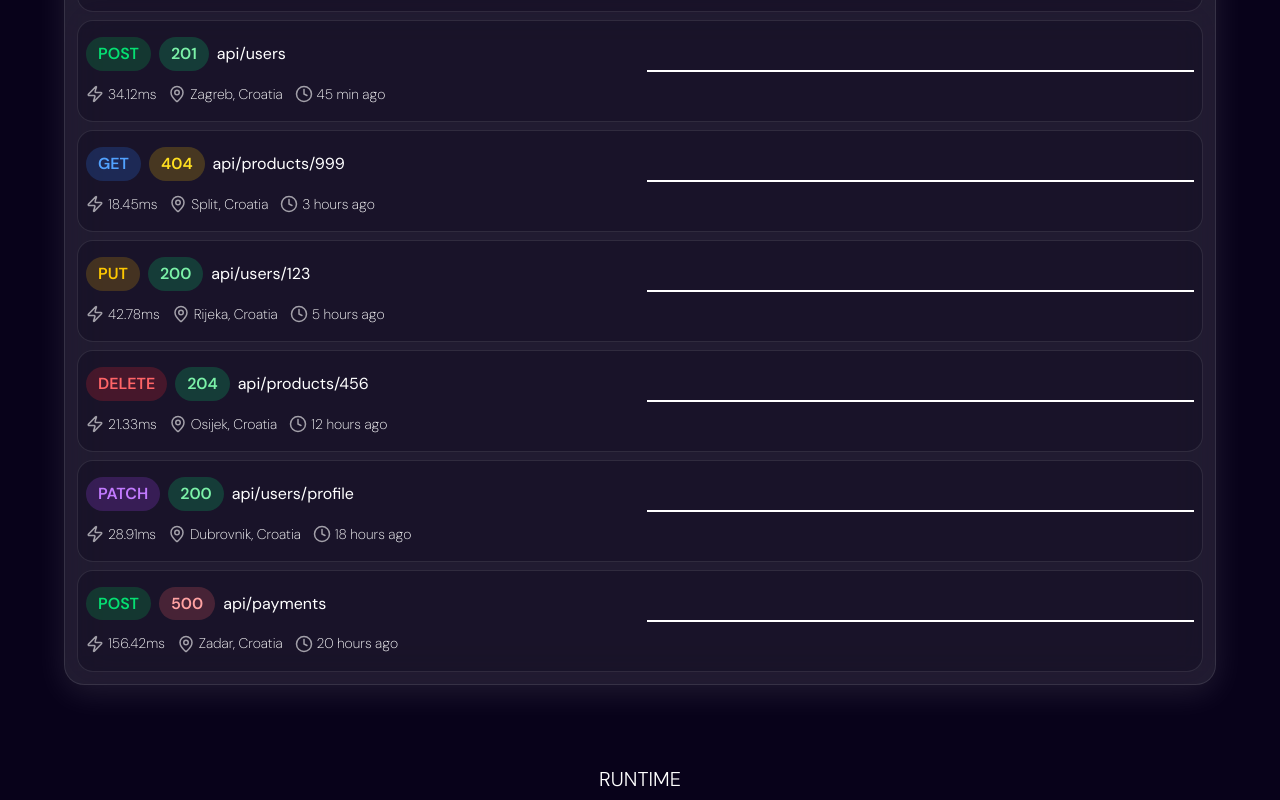
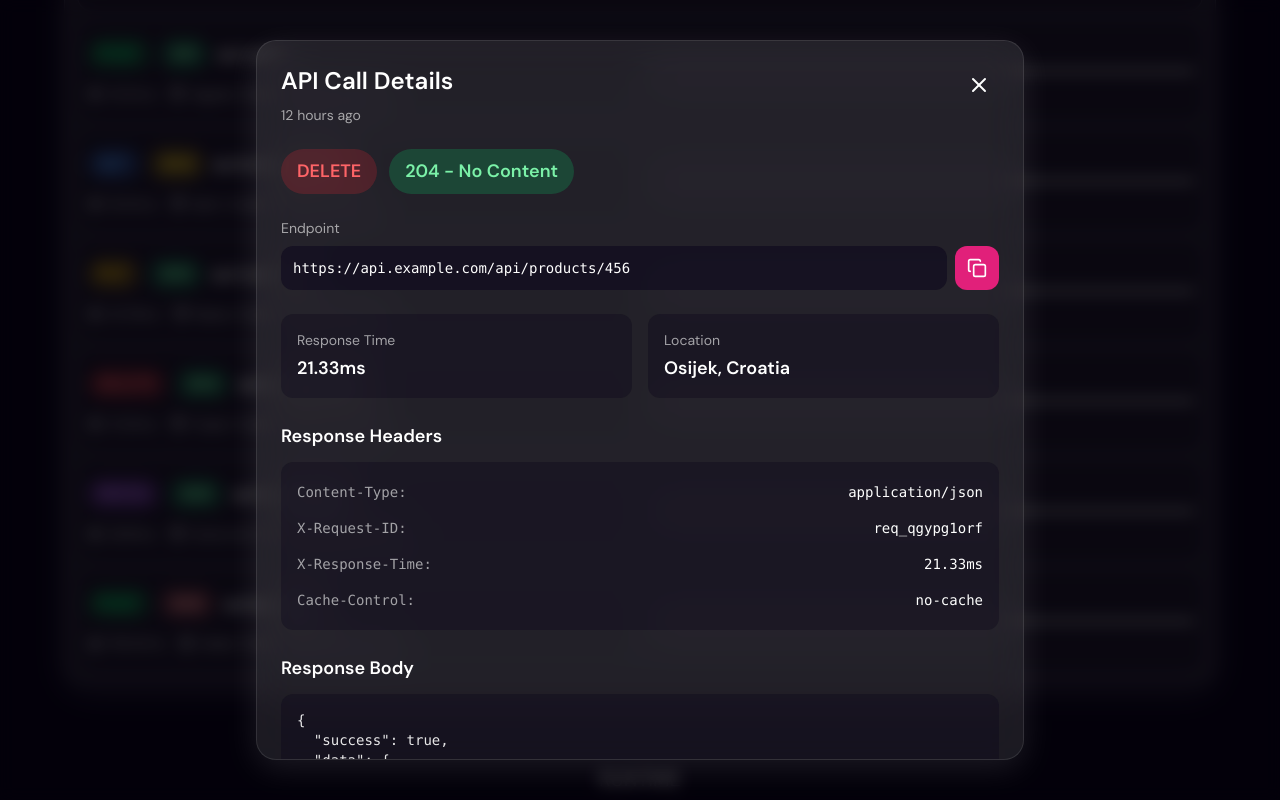
Before and after one commit to AdrianPalcic/Treblle-hackaton, a React (Vite) app: page / in a window 1280 px wide. Both pictures are taken after a click on the element 640 px from the left and 1327 px from the top of the page. Shown: the part 927-1727 px from the top of the page. Built offline with nearby package versions, Linux system fonts and the light colour scheme.

Commit message:
Added a modal to expand the api call details

```diff
--- a/src/App.tsx
+++ b/src/App.tsx
@@ -5,6 +5,8 @@ import RequestBar from "./components/RequestBar";
 import { useState } from "react";
 import TableView from "./components/TableView";
 import Footer from "./components/Footer";
+import Modal from "./components/Modal";
+import type { APICall } from "./types";
 
 function App() {
   const [view, setView] = useState("List");
@@ -12,6 +14,10 @@ function App() {
   const [selectedTime, setSelectedTime] = useState("Last 24h");
   const [selectedMethod, setSelectedMethod] = useState("All");
   const [selectedResponse, setSelectedResponse] = useState("All");
+
+  // Modal state
+  const [isModalOpen, setIsModalOpen] = useState(false);
+  const [selectedApiCall, setSelectedApiCall] = useState<APICall | null>(null);
 
   return (
     <main>
@@ -32,14 +38,27 @@ function App() {
           selectedTime={selectedTime}
           selectedMethod={selectedMethod}
           selectedResponse={selectedResponse}
+          onApiCallClick={(call) => {
+            setSelectedApiCall(call);
+            setIsModalOpen(true);
+          }}
         />
       ) : (
         <TableView
           selectedTime={selectedTime}
           selectedMethod={selectedMethod}
           selectedResponse={selectedResponse}
+          onApiCallClick={(call) => {
+            setSelectedApiCall(call);
+            setIsModalOpen(true);
+          }}
         />
       )}
+      <Modal
+        isOpen={isModalOpen}
+        onClose={() => setIsModalOpen(false)}
+        apiCall={selectedApiCall}
+      />
       <Footer />
     </main>
   );
--- a/src/components/Modal.tsx
+++ b/src/components/Modal.tsx
@@ -1,7 +1,172 @@
-import React from "react";
+import { X, Copy, Check } from "lucide-react";
+import { useState } from "react";
+import type { APICall } from "../types";
 
-const Modal = () => {
-  return <div>Modal</div>;
+interface ModalProps {
+  isOpen: boolean;
+  onClose: () => void;
+  apiCall: APICall | null;
+}
+
+const Modal = ({ isOpen, onClose, apiCall }: ModalProps) => {
+  const [copied, setCopied] = useState(false);
+
+  if (!isOpen || !apiCall) return null;
+
+  const getStatusText = (status: number) => {
+    const statusTexts: { [key: number]: string } = {
+      200: "OK",
+      201: "Created",
+      204: "No Content",
+      301: "Moved Permanently",
+      401: "Unauthorized",
+      404: "Not Found",
+      422: "Unprocessable Entity",
+      500: "Internal Server Error",
+    };
+    return statusTexts[status] || "Unknown";
+  };
+
+  const getMethodColor = (method: string) => {
+    const colors: { [key: string]: string } = {
+      GET: "bg-blue-500/20 text-blue-400",
+      POST: "bg-green-500/20 text-green-400",
+      PUT: "bg-yellow-500/20 text-yellow-400",
+      DELETE: "bg-red-500/20 text-red-400",
+      PATCH: "bg-purple-500/20 text-purple-400",
+    };
+    return colors[method] || "bg-gray-500/20 text-gray-400";
+  };
+
+  const getStatusColor = (status: number) => {
+    if (status >= 200 && status < 300) return "bg-green-400/20 text-green-300";
+    if (status >= 300 && status < 400) return "bg-blue-400/20 text-blue-300";
+    if (status >= 400 && status < 500)
+      return "bg-yellow-400/20 text-yellow-300";
+    return "bg-red-400/20 text-red-300";
+  };
+
+  const copyEndpoint = () => {
+    const fullUrl = `https://api.example.com/${apiCall.endpoint}`;
+    navigator.clipboard.writeText(fullUrl);
+    setCopied(true);
+    setTimeout(() => setCopied(false), 2000);
+  };
+
+  // Dummy data for demonstration
+  const responseBody = {
+    success: true,
+    data: {
+      id: apiCall.id,
+      message: "Request processed successfully",
+      timestamp: new Date().toISOString(),
+    },
+  };
+
+  const headers = {
+    "Content-Type": "application/json",
+    "X-Request-ID": `req_${Math.random().toString(36).substr(2, 9)}`,
+    "X-Response-Time": apiCall.responseTime,
+    "Cache-Control": "no-cache",
+  };
+
+  return (
+    <div className="fixed inset-0 z-[9999] flex items-center justify-center p-4">
+      {/* Backdrop */}
+      <div
+        className="absolute inset-0 bg-black/60 backdrop-blur-sm"
+        onClick={onClose}
+      />
+
+      {/* Modal */}
+      <div className="relative w-full max-w-3xl max-h-[90vh] overflow-y-auto glass rounded-3xl p-6">
+        {/* Header */}
+        <div className="flex justify-between items-start mb-6">
+          <div>
+            <h2 className="text-2xl font-semibold mb-2">API Call Details</h2>
+            <p className="text-white/60 text-sm">{apiCall.timestamp}</p>
+          </div>
+          <button
+            onClick={onClose}
+            className="p-2 hover:bg-white/10 rounded-full transition-colors"
+          >
+            <X size={24} />
+          </button>
+        </div>
+
+        {/* Method and Status */}
+        <div className="flex gap-3 items-center mb-6">
+          <div
+            className={`method py-2 px-4 rounded-full text-[18px] font-semibold ${getMethodColor(
+              apiCall.method
+            )}`}
+          >
+            {apiCall.method}
+          </div>
+          <div
+            className={`response py-2 px-4 rounded-full text-[18px] font-semibold ${getStatusColor(
+              apiCall.status
+            )}`}
+          >
+            {apiCall.status} - {getStatusText(apiCall.status)}
+          </div>
+        </div>
+
+        {/* Endpoint with Copy Button */}
+        <div className="mb-6">
+          <label className="text-sm text-white/60 mb-2 block">Endpoint</label>
+          <div className="flex gap-2 items-center">
+            <div className="flex-1 bg-tetriary/50 rounded-xl p-3 font-mono text-sm">
+              https://api.example.com/{apiCall.endpoint}
+            </div>
+            <button
+              onClick={copyEndpoint}
+              className="p-3 bg-primary hover:bg-primary-light rounded-xl transition-colors"
+            >
+              {copied ? <Check size={20} /> : <Copy size={20} />}
+            </button>
+          </div>
+        </div>
+
+        {/* Info Grid */}
+        <div className="grid grid-cols-2 gap-4 mb-6">
+          <div className="bg-tetriary/30 rounded-xl p-4">
+            <label className="text-sm text-white/60 mb-1 block">
+              Response Time
+            </label>
+            <p className="text-lg font-semibold">{apiCall.responseTime}</p>
+          </div>
+          <div className="bg-tetriary/30 rounded-xl p-4">
+            <label className="text-sm text-white/60 mb-1 block">Location</label>
+            <p className="text-lg font-semibold">{apiCall.location}</p>
+          </div>
+        </div>
+
+        {/* Response Headers */}
+        <div className="mb-6">
+          <h3 className="text-lg font-semibold mb-3">Response Headers</h3>
+          <div className="bg-tetriary/30 rounded-xl p-4 space-y-2">
+            {Object.entries(headers).map(([key, value]) => (
+              <div key={key} className="flex justify-between py-1">
+                <span className="text-white/60 font-mono text-sm">{key}:</span>
+                <span className="font-mono text-sm">{value}</span>
+              </div>
+            ))}
+          </div>
+        </div>
+
+        {/* Response Body */}
+        <div className="mb-4">
+          <h3 className="text-lg font-semibold mb-3">Response Body</h3>
+          <div className="bg-tetriary/30 rounded-xl p-4">
+            <pre className="text-sm font-mono overflow-x-auto text-white/90">
+              {JSON.stringify(responseBody, null, 2)}
+            </pre>
+          </div>
+        </div>
+      </div>
+    </div>
+  );
 };
 
 export default Modal;
--- a/src/components/TableView.tsx
+++ b/src/components/TableView.tsx
@@ -1,13 +1,16 @@
 import { Clock, MapPin, Zap } from "lucide-react";
+import type { APICall } from "../types";
 
 const TableView = ({
   selectedTime,
   selectedMethod,
   selectedResponse,
+  onApiCallClick,
 }: {
   selectedTime: string;
   selectedMethod: string;
   selectedResponse: string;
+  onApiCallClick: (call: APICall) => void;
 }) => {
   const allApiCalls = [
     {
@@ -122,7 +125,7 @@ const TableView = ({
     },
   ];
 
-  const filterByTime = (call: (typeof allApiCalls)[0]) => {
+  const filterByTime = (call: APICall) => {
     const timeFilters: { [key: string]: number } = {
       "Last hour": 1,
       "Last 6 hours": 6,
@@ -134,12 +137,12 @@ const TableView = ({
     return maxHours ? call.hoursAgo <= maxHours : true;
   };
 
-  const filterByMethod = (call: (typeof allApiCalls)[0]) => {
+  const filterByMethod = (call: APICall) => {
     if (selectedMethod === "All") return true;
     return call.method === selectedMethod;
   };
 
-  const filterByResponse = (call: (typeof allApiCalls)[0]) => {
+  const filterByResponse = (call: APICall) => {
     if (selectedResponse === "All") return true;
     if (selectedResponse === "2xx Success")
       return call.status >= 200 && call.status < 300;
@@ -219,7 +222,8 @@ const TableView = ({
                 apiCalls.map((call) => (
                   <tr
                     key={call.id}
-                    className="border-b border-white/10 hover:bg-white/5 transition-colors"
+                    onClick={() => onApiCallClick(call)}
+                    className="border-b border-white/10 hover:bg-white/5 transition-colors cursor-pointer"
                   >
                     <td className="py-4 px-4">
                       <div
```
Also changed, not shown: src/components/ListView.tsx (+20 -20 lines), src/types/index.ts (+6 -1 lines).
